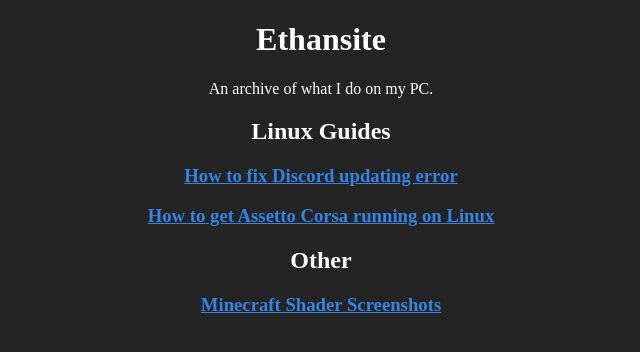
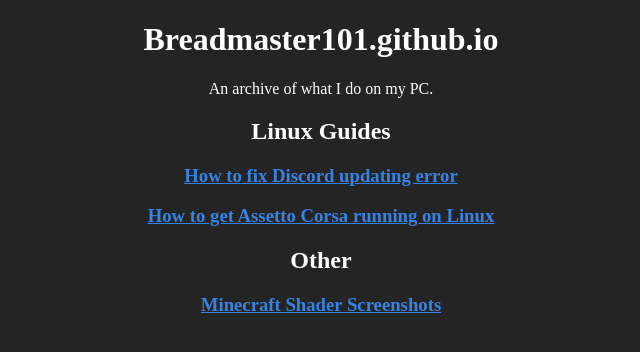
Before and after one commit to Breadmaster101/Breadmaster101.github.io, a plain HTML site: page index.html in a window 1280 px wide. Shown: the whole page, without its empty margins (319-959 px from the left). Drawn offline with Linux system fonts and the light colour scheme.

Commit message:
Update index.html

```diff
--- a/index.html
+++ b/index.html
@@ -19,7 +19,7 @@
   }
 </style>
 <body>
-<h1>Ethansite</h1>
+<h1>Breadmaster101.github.io</h1>
   <p>An archive of what I do on my PC.</p>
   <h2>Linux Guides</h2>
     <h3><a href="discordupdatingerror.html">How to fix Discord updating error</a></h3>
```
